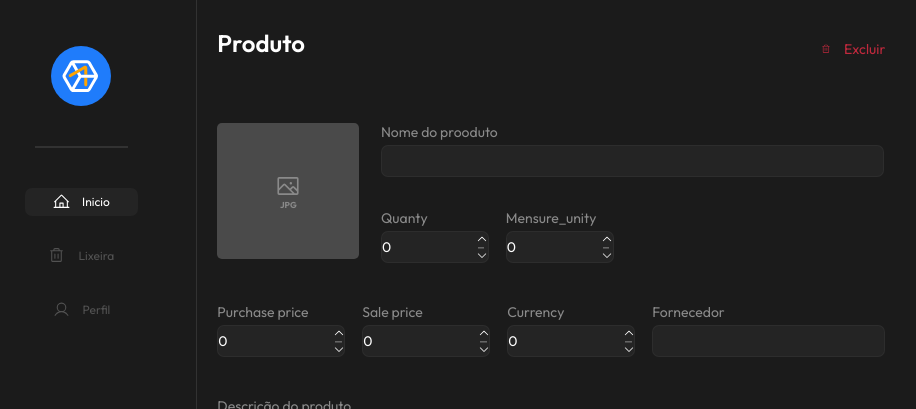
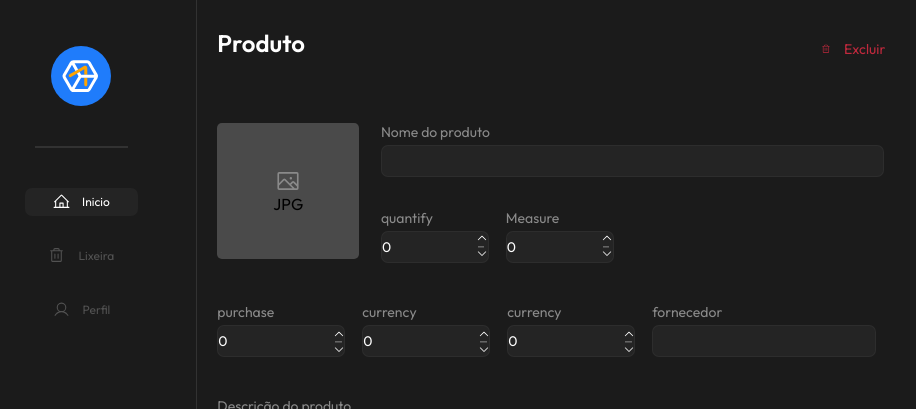
Before and after one commit to yeaaah-dev/yeah-stock, a React (Vite) app: page /registration in a window 1280 px wide. Shown: the top 409 px of the page, without its empty margins (33-949 px from the left). Built offline with nearby package versions, Linux system fonts and the light colour scheme.

Commit message:
refracture: add props in input component

```diff
--- a/src/components/Input/index.jsx
+++ b/src/components/Input/index.jsx
@@ -2,9 +2,9 @@
 
 import styles from "./styles.module.css";
 
-export function Input({ borderNone, error = false, ...rest }) {
+export function Input({ icon, label, borderNone, error = false, ...rest }) {
   return (
-    <div>
+    <>
       <input
         {...rest}
         className={
@@ -13,8 +13,10 @@ export function Input({ borderNone, error = false, ...rest }) {
             : `${styles["input-header"]}`
         }
       />
+      {label}
+      {icon}
 
       {error && <span className={styles.error}>{rest.name} is required</span>}
-    </div>
+    </>
   );
 }
--- a/src/pages/registrationScreen/RegistrationScreen.jsx
+++ b/src/pages/registrationScreen/RegistrationScreen.jsx
@@ -96,11 +96,10 @@ export function RegistrationScreen() {
             <span className={styles["jpg-image"]}>JPG</span>
           </div>
           <div className={styles["content-input-registration"]}>
-            <div className={styles["input-name-products"]}>
-              <span className={styles["title-inputs"]}>Nome do prooduto</span>
+            <div className={styles["input-products"]}>
               <Input
                 type="text"
-                name="name"
+                label="Nome do produto"
                 error={errors.includes("title")}
                 onBlur={removeValidation}
                 onChange={(event) => {
@@ -110,7 +109,6 @@ export function RegistrationScreen() {
             </div>
             <div className={styles["inputs-description-quanty-mensure"]}>
               <div className={styles["input-quanty-mensure"]}>
-                <span className={styles["title-inputs"]}>Quanty</span>
                 <div className={styles["wrapper"]}>
                   <div className={styles["icon"]}>
                     <CaretUp
@@ -125,10 +123,11 @@ export function RegistrationScreen() {
                       onClick={() => setQuantify(quantify - 1)}
                     ></CaretDown>
                   </div>
+                  <div className={styles["input-amount-products"]}>
                     <Input
                       type="number"
                       min="0"
-                    name="quantity"
+                      label="quantify"
                       error={errors.includes("quantify")}
                       onKeyPress={preventMinus}
                       className={styles["input"]}
@@ -140,8 +139,8 @@ export function RegistrationScreen() {
                     />
                   </div>
                 </div>
+              </div>
               <div className={styles["input-quanty-mensure"]}>
-                <span className={styles["title-inputs"]}>Mensure_unity</span>
                 <div className={styles["wrapper"]}>
                   <div className={styles["icon"]}>
                     <CaretUp
@@ -156,9 +155,10 @@ export function RegistrationScreen() {
                       onClick={() => setMensureUnity(mensureUnity - 1)}
                     ></CaretDown>
                   </div>
+                  <div className={styles["input-amount-products"]}>
                     <Input
                       type="number"
-                    name="Measure"
+                      label="Measure"
                       className={styles["input"]}
                       value={mensureUnity}
                       error={errors.includes("measurein")}
@@ -172,10 +172,10 @@ export function RegistrationScreen() {
               </div>
             </div>
           </div>
+        </div>
 
         <div className={styles["inputs-purchase-price-currency-supplier"]}>
           <div className={styles["inputs-Purchase-price-currency"]}>
-            <span className={styles["title-inputs"]}>Purchase price</span>
             <div className={styles["wrapper"]}>
               <div className={styles["icon-sale-purchase-currency"]}>
                 <CaretUp
@@ -190,10 +190,10 @@ export function RegistrationScreen() {
                   onClick={() => setPurchasePrice(purchasePrice - 1)}
                 ></CaretDown>
               </div>
+              <div className={styles["input-amount-products"]}>
                 <Input
                   type="number"
-                className={styles["input"]}
-                name="purchase"
+                  label="purchase"
                   error={errors.includes("purchasePrice")}
                   value={purchasePrice}
                   onChange={(event) => {
@@ -202,8 +202,8 @@ export function RegistrationScreen() {
                 />
               </div>
             </div>
+          </div>
           <div className={styles["inputs-Purchase-price-currency"]}>
-            <span className={styles["title-inputs"]}>Sale price</span>
             <div className={styles["wrapper"]}>
               <div className={styles["icon-sale-purchase-currency"]}>
                 <CaretUp
@@ -218,9 +218,10 @@ export function RegistrationScreen() {
                   onClick={() => setSalePrice(salePrice - 1)}
                 ></CaretDown>
               </div>
+              <div className={styles["input-amount-products"]}>
                 <Input
                   type="number"
-                name="Sale"
+                  label="currency"
                   error={errors.includes("salePrice")}
                   className={styles["input"]}
                   value={salePrice}
@@ -231,8 +232,8 @@ export function RegistrationScreen() {
                 />
               </div>
             </div>
+          </div>
           <div className={styles["inputs-Purchase-price-currency"]}>
-            <span className={styles["title-inputs"]}>Currency</span>
             <div className={styles["wrapper"]}>
               <div className={styles["icon-sale-purchase-currency"]}>
                 <CaretUp
@@ -247,9 +248,10 @@ export function RegistrationScreen() {
                   onClick={() => setCurrency(currency - 1)}
                 ></CaretDown>
               </div>
+              <div className={styles["input-amount-products"]}>
                 <Input
                   type="number"
-                name="currency"
+                  label="currency"
                   className={styles["input"]}
                   value={currency}
                   error={errors.includes("currency")}
@@ -260,17 +262,19 @@ export function RegistrationScreen() {
                 />
               </div>
             </div>
+          </div>
           <div className={styles["inputs-description-supplier"]}>
-            <span className={styles["title-inputs"]}>Fornecedor</span>
+            <div className={styles["input-products-supplier"]}>
               <Input
                 type="text"
-              name="supplier"
+                label="fornecedor"
                 error={errors.includes("supllier")}
                 onBlur={removeValidation}
                 onChange={(event) => {
                   setSupplier(event.target.value);
                 }}
               />
+            </div>
           </div>
         </div>
 
--- a/src/pages/registrationScreen/RegistrationScreen.module.css
+++ b/src/pages/registrationScreen/RegistrationScreen.module.css
@@ -69,15 +69,46 @@
   min-height: 1.875rem;
 }
 
-.input-name-products {
+.input-products {
   display: flex;
-  flex-direction: column;
+  flex-direction: column-reverse;
   gap: 0.25rem;
   width: 31.4375rem;
   min-height: 1.875rem;
+  color: #8a8a8a;
+  font-size: 0.875rem;
+  font-style: normal;
+  font-weight: 400;
+  line-height: normal;
 }
 
-.jpg-image {
+.input-products-supplier {
+  display: flex;
+  flex-direction: column-reverse;
+  gap: 0.25rem;
+  width: 14rem;
+  min-height: 1.875rem;
+  color: #8a8a8a;
+  font-size: 0.875rem;
+  font-style: normal;
+  font-weight: 400;
+  line-height: normal;
+}
+
+.input-amount-products {
+  display: flex;
+  flex-direction: column-reverse;
+  gap: 0.25rem;
+
+  min-height: 1.875rem;
+  color: #8a8a8a;
+  font-size: 0.875rem;
+  font-style: normal;
+  font-weight: 400;
+  line-height: normal;
+}
+
+.input .jpg-image {
   color: #8a8a8a;
   font-size: 0.53669rem;
   font-style: normal;
@@ -108,7 +139,7 @@
   width: 8rem;
   min-height: 1.875rem;
   display: flex;
-  flex-direction: column;
+  flex-direction: column-reverse;
   gap: 0.25rem;
 }
 
@@ -174,7 +205,7 @@ input[type="number"]::-webkit-outer-spin-button {
   padding: 4px;
   position: absolute;
   margin-left: 5.7rem;
-  top: 50%;
+  margin-top: 2.3rem;
   transform: translateY(-50%);
 }
 
@@ -186,7 +217,8 @@ input[type="number"]::-webkit-outer-spin-button {
   padding: 4px;
   position: absolute;
   margin-left: 7rem;
-  top: 50%;
+  margin-top: 2.4rem;
+
   transform: translateY(-50%);
 }
 
```
Lines whose indentation alone changed are shown as unchanged.
